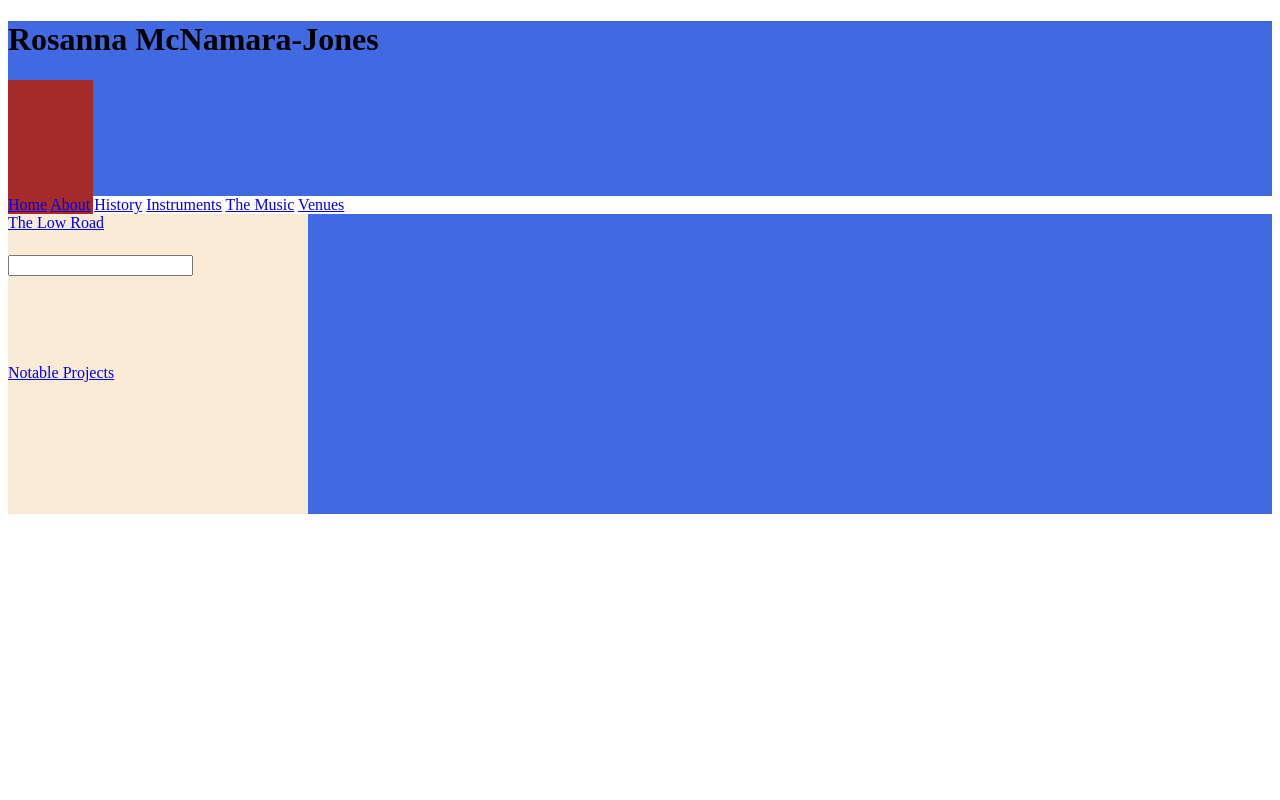
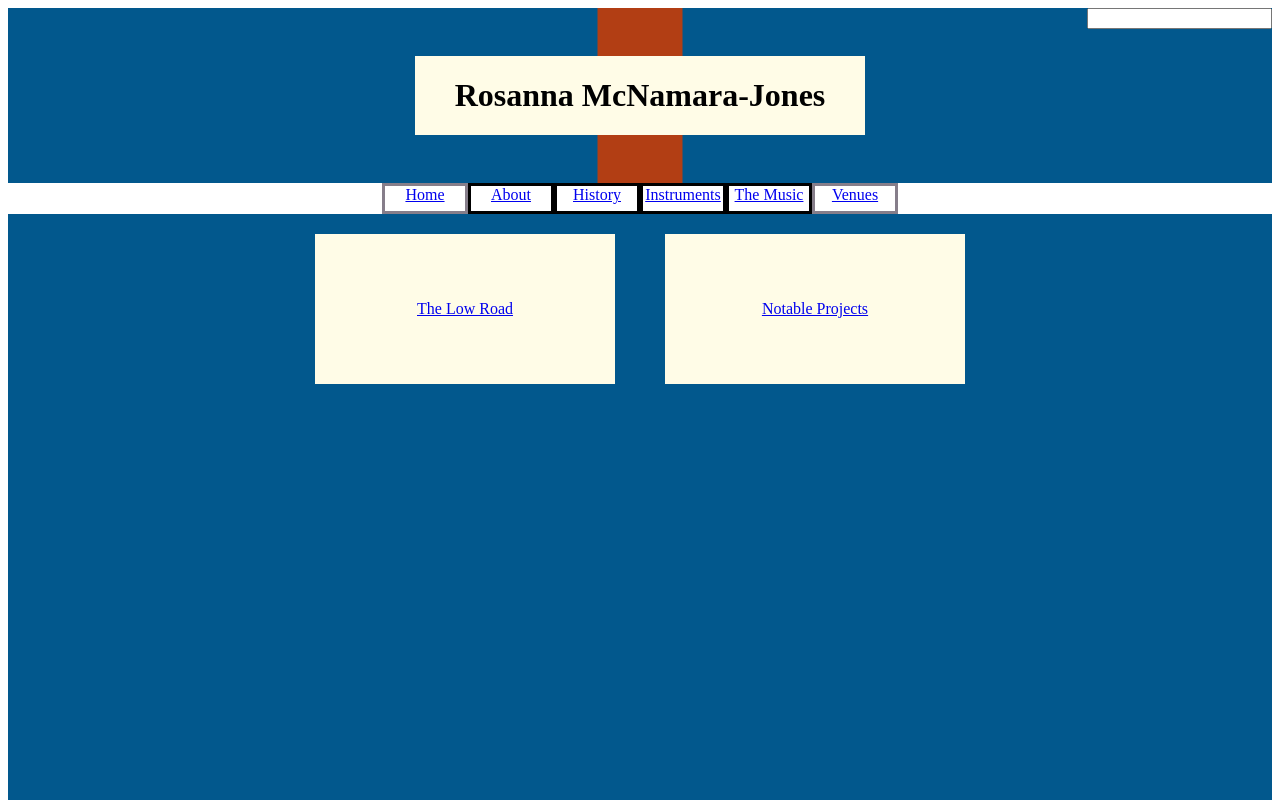
Before and after one commit to jonescw731/Final-Toolkit-Project, a plain HTML site: page index.html in a window 1280 px wide. Shown: the top 800 px of the page. Drawn offline with Linux system fonts and the light colour scheme.

Commit message:
css styling

```diff
--- a/index.html
+++ b/index.html
@@ -8,10 +8,12 @@
 
 <body>
   <div class="header-container">
+    <div class="title-neck-container">
       <div class="title-content">
         <h1 class="site-title">Rosanna McNamara-Jones</h1>
       </div>
       <div class="violin-neck"></div>
+    </div>
     <div class="search-bar">
       <input type="text" placeholder="">
     </div>
@@ -21,12 +23,24 @@
 
     <div class="nav-bar">
       <nav class="main-nav-bar">
+        <div class="nav-bar-elements nav-bar-elements-one">
           <a href="/">Home</a>
+        </div>
+        <div class="nav-bar-elements nav-bar-elements-two">
           <a href="/">About</a>
+        </div>
+        <div class="nav-bar-elements nav-bar-elements-three">
           <a href="/">History</a>
+        </div>
+        <div class="nav-bar-elements nav-bar-elements-four">
           <a href="/">Instruments</a>
+        </div>
+        <div class="nav-bar-elements nav-bar-elements-five">
           <a href="/">The Music</a>
+        </div>
+        <div class="nav-bar-elements nav-bar-elements-last">
           <a href="/">Venues</a>
+        </div>
       </nav>
     </div>
 
@@ -34,14 +48,14 @@
       <div class="first-pages">
         <div class="low-road-container">
           <div class="The-Low-Road-text">
-            <nav>
+            <nav class="The-Low-Road-nav">
               <a href="/">The Low Road</a>
             </nav>
           </div>
         </div>
         <div class="projects-nav-container">
           <div class="notable-projects-title">
-            <nav>
+            <nav class="notable-projects-nav">
               <a href="/">Notable Projects</a>
             </nav>
           </div>
@@ -61,16 +75,46 @@
 
 <style>
   .header-container {
-    background-color:royalblue;
+    display: flex;
+    flex-direction: row;
+    justify-content:space-between;
+    position: relative;
+    background-color: #02588D;
     height: 175px;
     width: auto;
+
+  }
+
+  .title-neck-container {
+    display: flex;
+    flex-direction: column;
+    justify-content: center;
+    align-items: center;
+    position: relative;
+    margin-left: 50%;
+    width: auto;
+  }
+
+  .title-content {
+    position: absolute;
+    left: 50%;
+    transform: translateX(-50%);
+    width: 450px;
+    height: auto;
+    text-align: center;
+    z-index: 2;
+    background-color: #FFFCE7;
 
   }
 
   .violin-neck {
     height: 175px;
     width: 85px;
-    background-color: brown;
+    background-color: #B23E14;
+    position: absolute;
+    left: 50%;
+    transform: translate(-50%);
+    z-index: 1;
 
   }
 
@@ -78,25 +122,110 @@
 
 }
 
+.nav-bar {
+  display: flex;
+  flex-direction: column;
+  justify-content: center;
+  position: sticky;
+}
+
+.main-nav-bar {
+  display: flex;
+  flex-direction: row;
+  justify-content: center;
+  position: relative;
+}
+
+.nav-bar-elements {
+  border-top: 7px;
+  border-left: 14px;
+  border-right: 14px;
+  border-bottom: 7px;
+  border-color: #867E8A;
+  border: solid;
+  width: 80px;
+  height: 25px;
+  text-align:justify;
+  text-align: center;
+  position: sticky;
+}
+
+.nav-bar-elements-one {
+  border-left: 21px;
+  border: solid;
+  border-color:#867E8A;
+}
+
+.nav-bar-elements-last {
+  border-right: 21px;
+  border: solid;
+  border-color:#867E8A;
+}
+
 .main-body {
-  background-color: royalblue;
+  background-color: #02588D;
+  display: flex;
+  flex-direction: row;
+  justify-content: space-evenly;
+  position: relative;
+  height: 750px;
+  width: auto;
 
+}
+
+.first-pages {
+  position: relative;
+  display: flex;
+  flex-direction: row;
+  justify-content: space-evenly;
 }
 
 .low-road-container {
     width: 300px;
     height: 150px;
-    background-color: antiquewhite;
+    background-color: #FFFCE7;
+    display: flex;
+    position: relative;
+    margin: 20px;
+    margin-right: 25px;
 
   }
 
+.The-Low-Road-text {
+  position: relative;
+  left: 50%;
+  transform: translateX(-50%);
+
+}
+
+.The-Low-Road-nav {
+  position: relative;
+  top: 50%;
+  transform: translateY(-50%)
+
+}
 .projects-nav-container {
   width: 300px;
   height: 150px;
-  background-color: antiquewhite;
+  background-color:#FFFCE7;
+  display: flex;
+  position: relative;
+  margin: 20px;
+  margin-left: 25px;
+
 }
 
+.notable-projects-title {
+  position: relative;
+  left: 50%;
+  transform: translateX(-50%);
+}
 
+.notable-projects-nav {
+  position: relative;
+  top: 50%;
+  transform: translateY(-50%)
+}
 
 
 
```
Also changed, not shown: The-Low-Road.html (added). Lines whose indentation alone changed are shown as unchanged.
